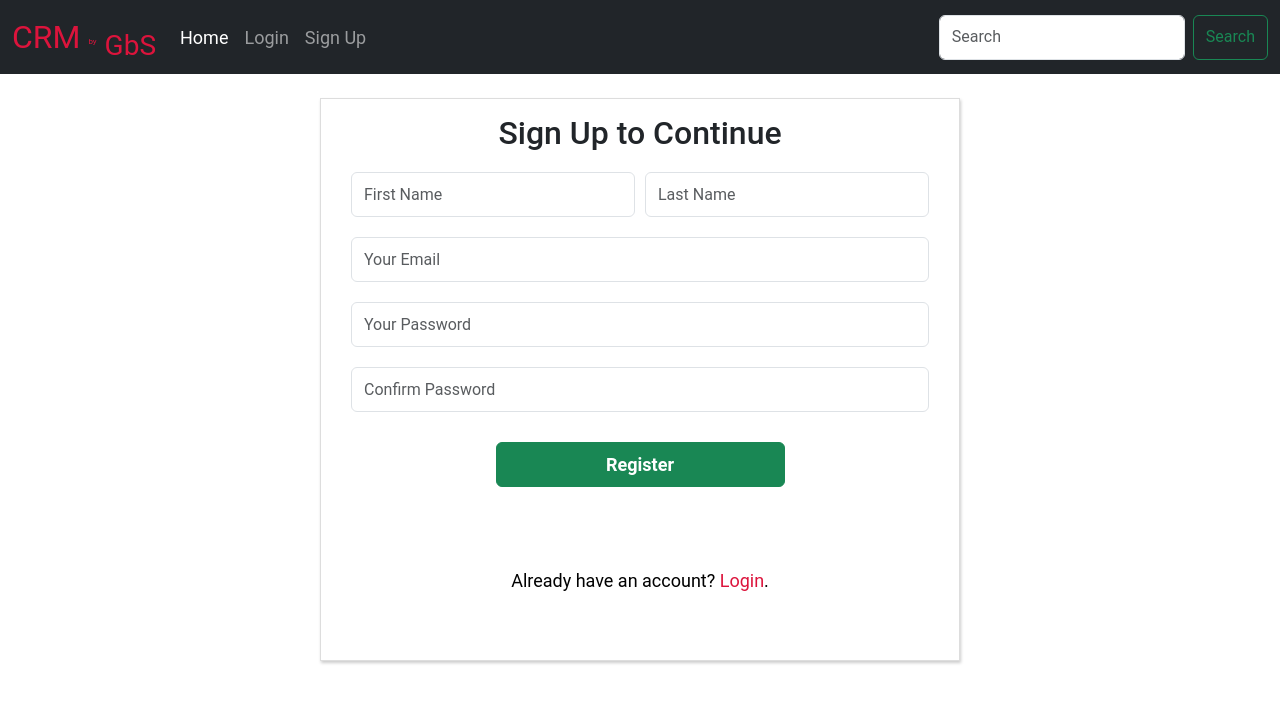
After one commit to nadiahylary/crm_djangoProject, a Django app: template templates/crm/signup.html in a window 1280 px wide. The commit adds this page. Shown: the top 703 px of the page. Run offline with Django 4.2, Linux system fonts and the light colour scheme; the template is opened without the code that fills it, so the values that code supplies are empty.

Commit message:
registration form done

```diff
--- a/static/base.css
+++ b/static/base.css
@@ -2,12 +2,15 @@
 body{
     font-family: "Copperplate Gothic Bold", "Roboto", "Lucida Grande", "DejaVu Sans", "Bitstream Vera Sans", Verdana, Arial, sans-serif;
 }
-#home:hover, #my-notes:hover, #register_link:hover{
+#home:hover, #my-notes:hover, #register_link:hover, #login_link:hover{
     color: #129935;
     text-decoration: underline;
 }
 .navbar-brand:hover, a:link:hover{
     color: #129935;
+}
+.navbar-brand{
+    color: crimson;
 }
 .form-group button{
     font-weight: bold;
@@ -26,11 +29,15 @@ h1,h2,h3,h4,h5,h6{
 }
 .form-group button:hover{
     background-color: white;
-    color: green;
+    color: #129935;
 }
 #register_link{
     text-decoration: none;
-    color: #991235;
+    color: crimson;
+}
+#login_link{
+    text-decoration: none;
+    color:  crimson;
 }
 .logindiv{
     background: #fff;
@@ -40,3 +47,16 @@ h1,h2,h3,h4,h5,h6{
     margin-top: 50px;
 
 }
+.signupdiv{
+    background: #fff;
+    border: 1px solid #ddd;
+    box-shadow: 1px 2px 3px #ccc;
+    padding: 10px;
+
+}
+.flex{
+    display: flex;
+}
+.text-center .btn{
+    margin-top: 10px;
+}
--- a/templates/crm/index.html
+++ b/templates/crm/index.html
@@ -7,5 +7,5 @@
 {% endblock %}
 
 {% block body %}
-    <h3>Hiii there!</h3>
+    <h3>Hiii there! Welcome to the Growth Space.</h3>
 {% endblock %}
--- /dev/null
+++ b/templates/crm/signup.html
@@ -0,0 +1,40 @@
+{% extends "base.html" %}
+{% load static %}
+{% block title %}Sigh Up Page{% endblock %}
+
+{% block css %}
+    <link rel="stylesheet" href="{% static "base.css" %}">
+{% endblock %}
+
+
+{% block body %}
+
+    <div class="signupdiv">
+        <form id="signupForm" method="post" action="{% url "register" %}">
+            {% csrf_token %}
+            <h2 class="text-center">Sign Up to Continue</h2>
+            <div class="form-group flex">
+                <input type="text" class="form-control w-50" name="f_name" id="f_name" placeholder="First Name" required style="margin-right: 10px;">
+                <input type="text" class="form-control w-50" name="l_name" id="l_name" placeholder="Last Name" required>
+            </div>
+            <div class="form-group">
+            </div>
+            <div class="form-group">
+                <input type="email" class="form-control" name="email" id="email" placeholder="Your Email" required>
+            </div>
+            <div class="form-group">
+                <input type="password" class="form-control" name="password" id="password" placeholder="Your Password" required>
+            </div>
+            <div class="form-group">
+                <input type="password" class="form-control" name="conf_password" id="conf_password" placeholder="Confirm Password" required>
+            </div>
+            <div class="form-group text-center">
+                <button class="btn btn-success w-50" type="submit">Register</button>
+            </div>
+            <div class="form-group text-center">
+                <p class="mb-5 pb-lg-2" style="color: #010101; margin-top: 80px;">Already have an account? <a id="login_link" href="{% url 'login' %}">Login</a>.</p>
+            </div>
+        </form>
+    </div>
+
+{% endblock %}
--- a/templates/includes/header.html
+++ b/templates/includes/header.html
@@ -1,8 +1,8 @@
 
-    <header>
+    <header style="font-size: 18px;">
         <nav class="navbar navbar-expand-lg navbar-dark bg-dark ">
           <div class="container-fluid">
-            <a class="navbar-brand" href="{% url "index" %}">GbS - CRM</a>
+            <a class="navbar-brand" href="{% url "index" %}" style="font-size: 32px;">CRM <sup style="font-size: 8px;">by</sup> <sub style="font-size: 28px;">GbS</sub></a>
             <button class="navbar-toggler" type="button" data-bs-toggle="collapse" data-bs-target="#navbarSupportedContent" aria-controls="navbarSupportedContent" aria-expanded="false" aria-label="Toggle navigation">
               <span class="navbar-toggler-icon"></span>
             </button>
@@ -11,12 +11,21 @@
                   <li class="nav-item">
                       <a id="home" class="nav-link active" aria-current="page" href="{% url 'index' %}">Home</a>
                   </li>
+                  {% if user.is_authenticated %}
                   <li class="nav-item">
-                      <a class="nav-link" id="my-notes" href="#">Customers</a>
+                      <a class="nav-link" id="my-notes" href="">Customers</a>
                   </li>
                   <li class="nav-item">
                       <a class="nav-link" id="my-notes" href="{% url 'logout' %}">Logout</a>
                   </li>
+                  {% else %}
+                      <li class="nav-item">
+                        <a class="nav-link" id="my-notes" href="{% url 'login' %}">Login</a>
+                      </li>
+                      <li class="nav-item">
+                        <a class="nav-link" id="my-notes" href="{% url 'register' %}">Sign Up</a>
+                      </li>
+                  {% endif %}
                 {% comment %}<li class="nav-item dropdown">
                   <a class="nav-link dropdown-toggle" href="#" role="button" data-bs-toggle="dropdown" aria-expanded="false">
                     Dropdown
```
Also changed, not shown: crm/forms.py (added, +7 -0 lines), crm/views.py (+23 -5 lines), templates/crm/login.html (+4 -6 lines).
